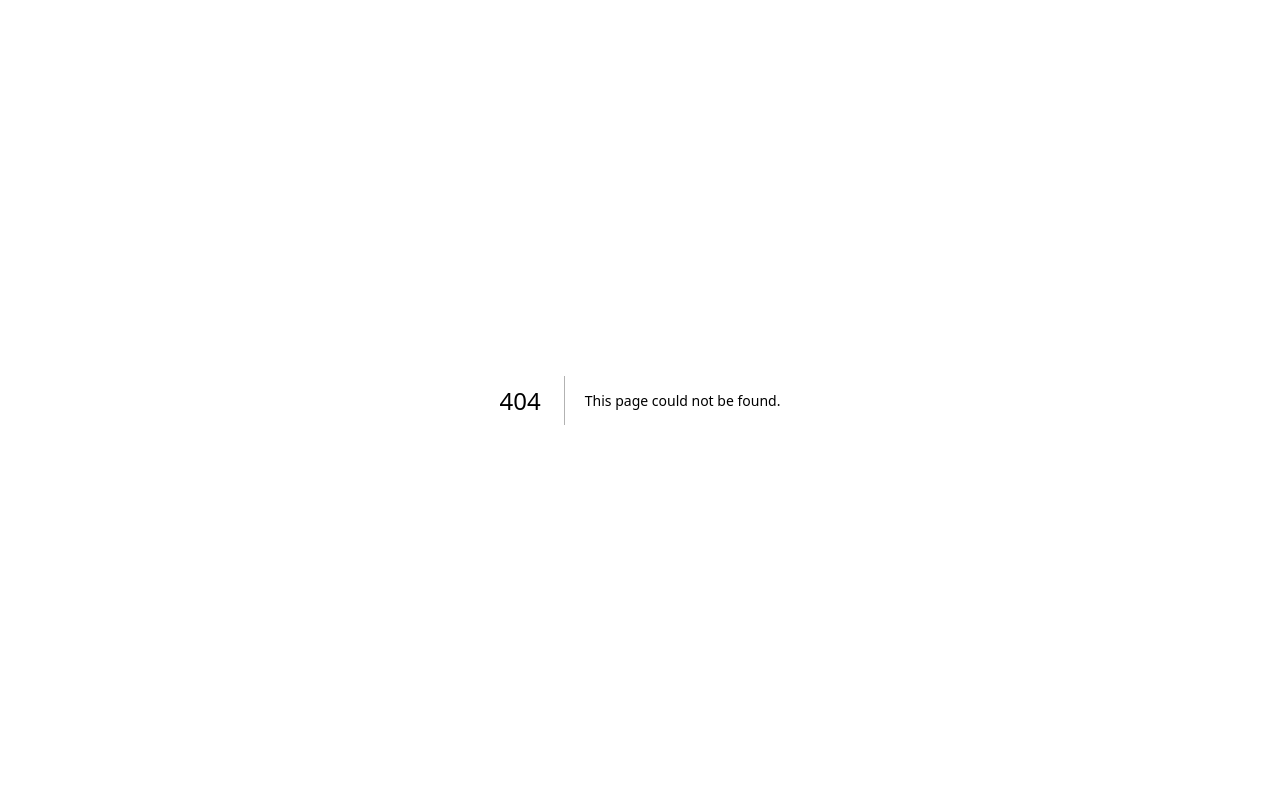
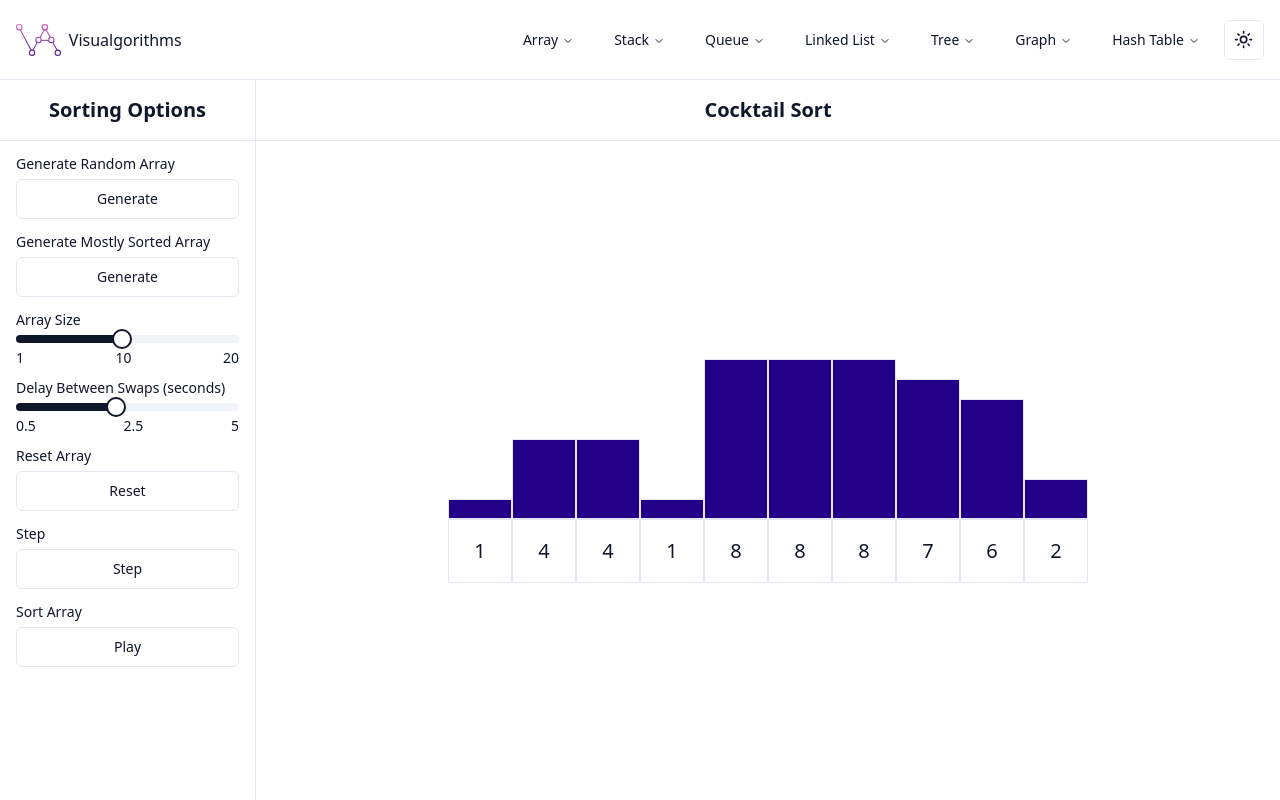
Before and after one commit to jhutchings99/algorithm-visualizer, a Next.js app in the folder src/public/: page /array/cocktail-sort in a window 1280 px wide. Before the commit this address had no page. Built offline with nearby package versions, Linux system fonts and the light colour scheme.

Commit message:
add cocktail sort and visualizer

```diff
--- /dev/null
+++ b/src/public/app/array/cocktail-sort/page.tsx
@@ -0,0 +1,25 @@
+import ArrayVisualizer from "@/components/array-visualizer";
+import MainNavigation from "@/components/main-navigation";
+import SortingOptions from "@/components/sorting-options";
+import { generateRandomArray } from "@/utils/generateArray";
+import { Separator } from "@/components/ui/separator";
+
+export default function BubbleSort() {
+  const arr = generateRandomArray(10);
+  if (!arr) return;
+
+  return (
+    <div>
+      <MainNavigation />
+      <div className="flex">
+        <SortingOptions />
+        <div className="flex justify-center items-center flex-col">
+          <h1 className="text-xl font-bold py-4 text-center">Cocktail Sort</h1>
+          <Separator />
+
+          <ArrayVisualizer arr={arr} algorithmStr="cocktailSort" />
+        </div>
+      </div>
+    </div>
+  );
+}
```
